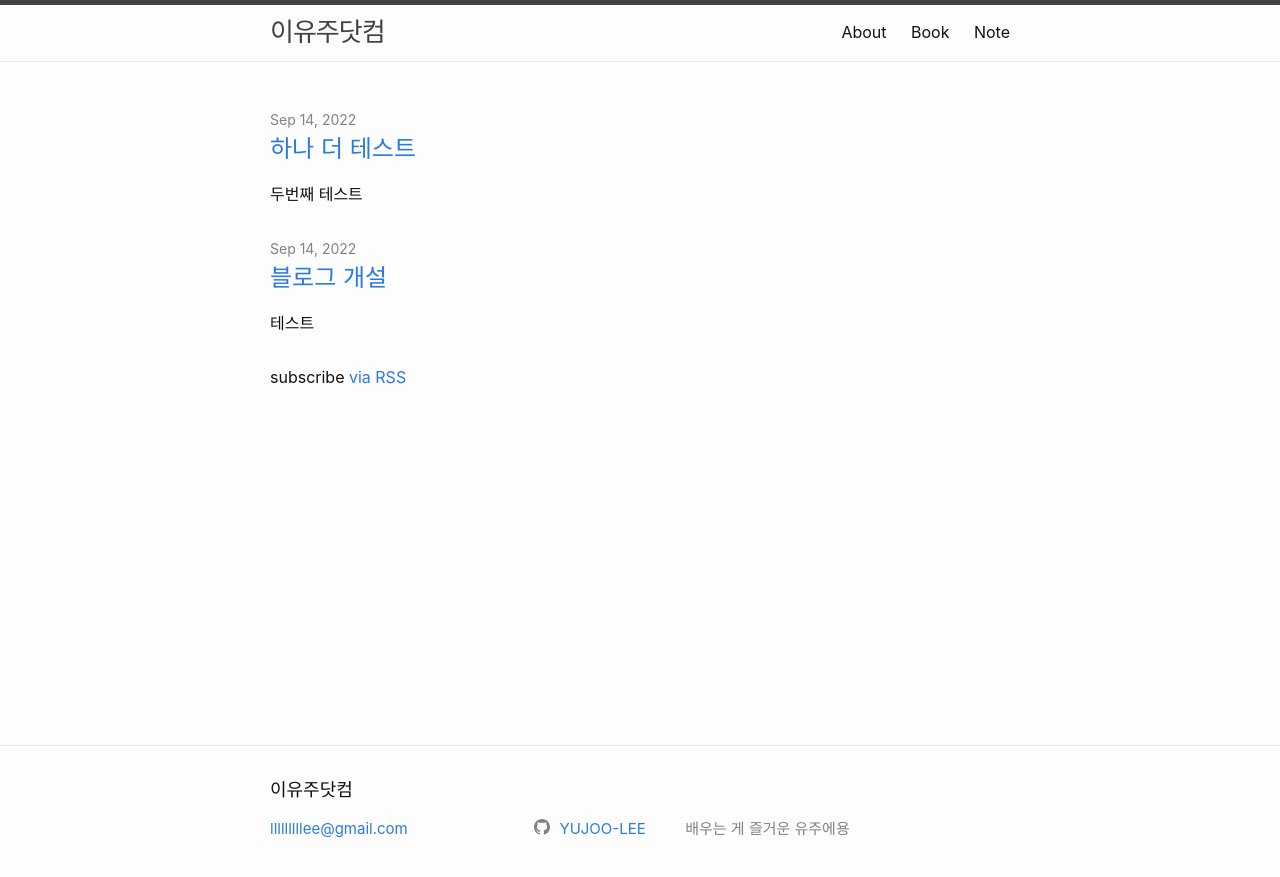
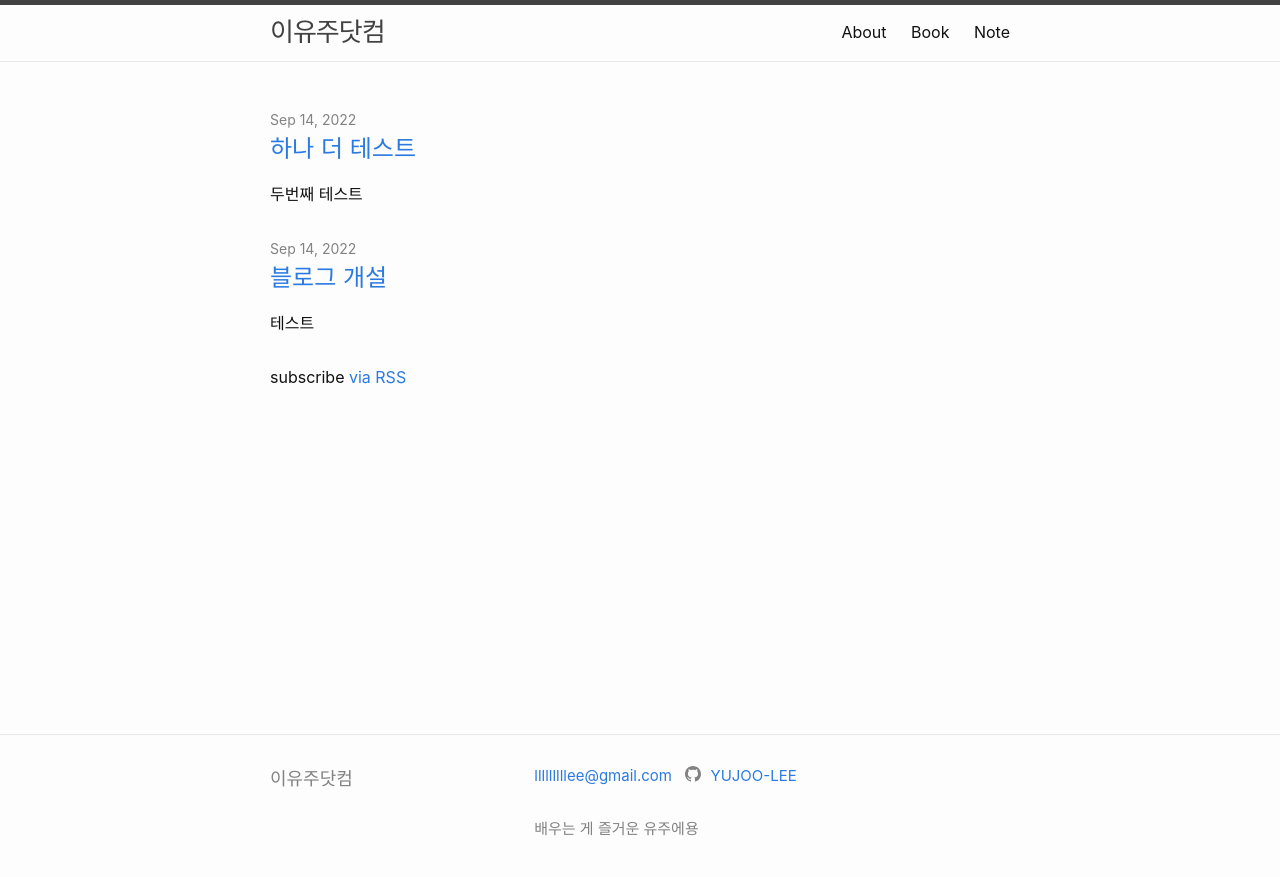
Before and after one commit to YUJOO-LEE/YUJOO-LEE.github.io, a Jekyll site: the page built from index.markdown, in a window 1280 px wide. Shown: the top 877 px of the page. Built offline with Jekyll 4.4.1, drawn with Linux system fonts in a browser that asks for light colours.

Commit message:
css 약간 수정

```diff
--- a/_includes/footer.html
+++ b/_includes/footer.html
@@ -2,11 +2,11 @@
   <data class="u-url" href="{{ "/" | relative_url }}"></data>
 
   <div class="wrapper">
-
-    <h2 class="footer-heading">{{ site.title | escape }}</h2>
-
     <div class="footer-col-wrapper">
       <div class="footer-col footer-col-1">
+        <h2 class="footer-heading">{{ site.title | escape }}</h2>
+      </div>
+      <div class="footer-col footer-col-2">
         <ul class="contact-list">
           <!-- <li class="p-name">
             {%- if site.myname -%}
@@ -21,11 +21,11 @@
         </ul>
       </div>
 
-      <div class="footer-col footer-col-2">
+      <div class="footer-col footer-col-3">
         {%- include social.html -%}
       </div>
 
-      <div class="footer-col footer-col-3">
+      <div class="footer-col footer-col-4">
         <p>{{- site.description | escape -}}</p>
       </div>
     </div>
```
